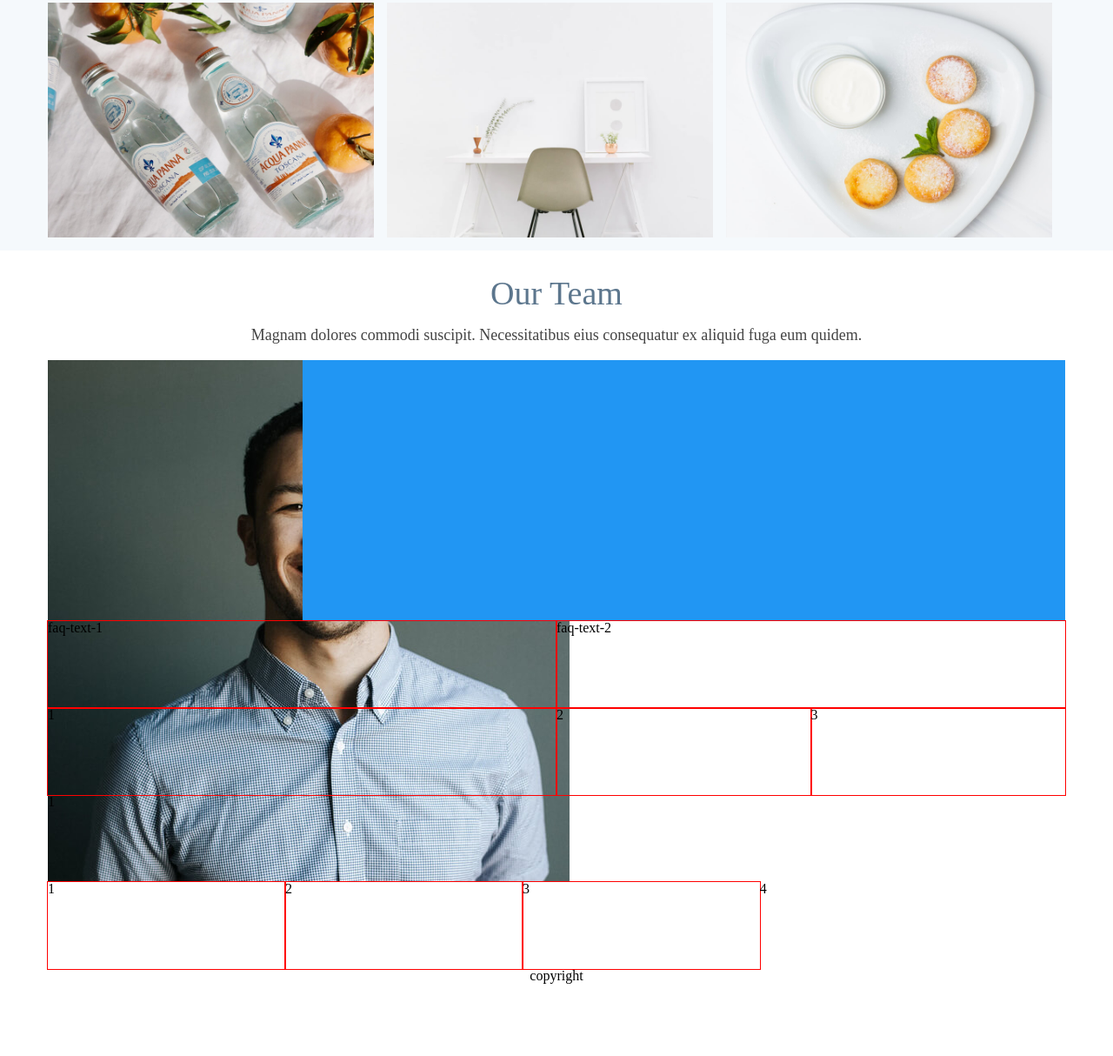
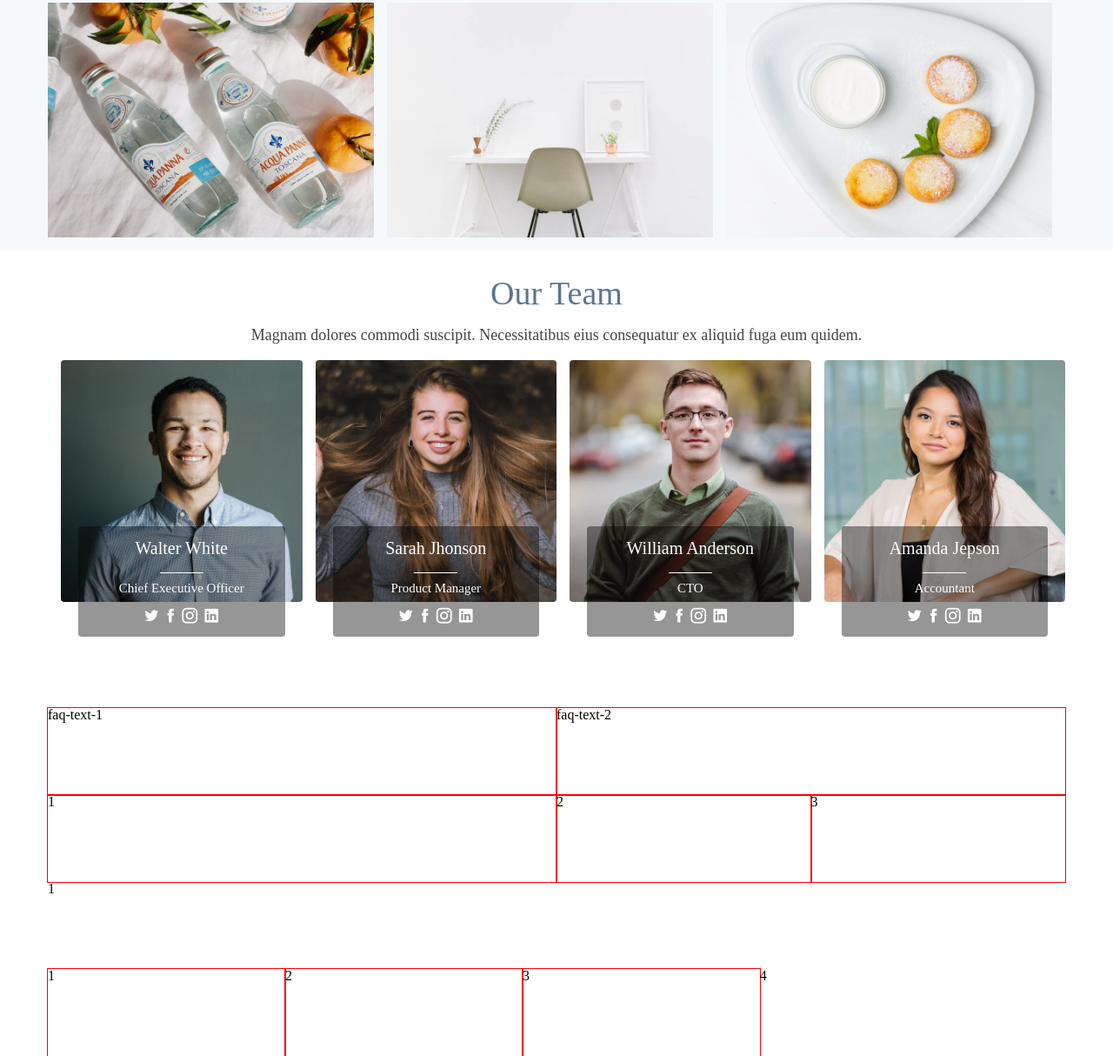
Before and after one commit to mugeshkumar11/fed-day-9, a plain HTML site: page index.html in a window 1280 px wide. Shown: the part 2986-4200 px from the top of the page at 87% size. Drawn offline with Linux system fonts and the light colour scheme.

Commit message:
add new file

```diff
--- a/css/main.css
+++ b/css/main.css
@@ -421,17 +421,17 @@
     background-color: #428bca;
 }
 
-.team-flex {
+.teamflex {
     display: flex;
     flex-wrap: wrap;
 }
 
-.team-flex .teambox {
+.teambox {
     width: 25%;
-    height: 300px;
-    padding-right: 15px;
+    height: 400px;
+    background-color:#fff;
+    padding-left: 15px;
     box-sizing: border-box;
-    background-color:#2196f3;
 }
 .teamhead h2{
     display: flex;
@@ -449,7 +449,67 @@
     padding-bottom: 20px;
     color: #444444;
 }
+.teaminfo{
+    position: relative;
+}
+.teaminfo .teampic{
+    overflow: hidden;
+    border-radius: 4px;
+}
+.teaminfo .teampic img {
+    width: 100%;
+    height: auto;
+    display: block;
+    box-sizing: border-box;
+}
+.teampic:hover img{
+    transition: all 0.3s ease;
+}
 
+
+.teamcontent{
+    position: absolute;
+    bottom: -40px;
+    left: 20px;
+    right: 20px;
+    background-color: rgba(0, 0, 0, 0.41);
+    padding: 15px 0px ;
+    text-align: center;
+    border-radius: 4px;
+    color: #444444;
+}
+.teamcontent h5{
+    color: #fff;
+    font-size: 20px;
+    padding-bottom: 10px;
+
+}
+.teamcontent .hrline{
+    width: 50px;
+    height: 1px;
+    background-color: #fff;
+    margin: 8px auto;
+    margin-bottom: 10px;
+
+}
+.teamcontent p{
+    color: #fff;
+    font-size: 15px;
+    padding-bottom: 15px;
+}
+.icons a{
+    text-decoration: none;
+    color: #fff;
+    font-size: 18px;
+    transition: all 0.3s ease;
+    margin-top: 15px;
+}
+.icons a:hover{
+    color: #428bca;
+}
+.icons a .icofont-instagram{
+    margin-right: 3px;
+}
 
 .faq-flex {
     display: flex;
--- a/index.html
+++ b/index.html
@@ -401,30 +401,90 @@
         </section>
     </section>
     <!--portfolio-->
-    <!--team-->
-    <section class="team">
+    <!--ourteam-->
+    <section class="ourteam">
         <section class="container">
-               <div class="teamhead">
-                 <h2>Our Team</h2>
-                 <p>Magnam dolores commodi suscipit. Necessitatibus eius consequatur ex aliquid fuga eum quidem.</p>
-               </div>
-            <div class="team-flex">
+            <div class="teamhead">
+                <h2>Our Team</h2>
+                <p>Magnam dolores commodi suscipit. Necessitatibus eius consequatur ex aliquid fuga eum quidem.</p>
+            </div>
+            <div class="teamflex">
                 <div class="teambox">
-                   <img src="css/team-1.jpg" alt="teampic">
+                    <div class="teaminfo">
+                        <div class="teampic">
+                            <img src="css/team-1.jpg" alt="teampic">
+                        </div>
+                         <div class="teamcontent">
+                            <h5>Walter White</h5>
+                            <div class="hrline"></div>
+                            <p>Chief Executive Officer</p>
+                            <div class="icons">
+                             <a href="#"><i class="icofont-twitter"></i></a>
+                             <a href="#"><i class="icofont-facebook"></i></a>
+                             <a href="#"><i class="icofont-instagram"></i></a>
+                             <a href="#"><i class="icofont-linkedin"></i></a>
+                            </div>
+                         </div>
+                    </div>
                 </div>
                 <div class="teambox">
-
+                    <div class="teaminfo">
+                        <div class="teampic">
+                            <img src="css/team-2.jpg" alt="teampic">
+                        </div>
+                         <div class="teamcontent">
+                            <h5>Sarah Jhonson</h5>
+                            <div class="hrline"></div>
+                            <p>Product Manager</p>
+                            <div class="icons">
+                             <a href="#"><i class="icofont-twitter"></i></a>
+                             <a href="#"><i class="icofont-facebook"></i></a>
+                             <a href="#"><i class="icofont-instagram"></i></a>
+                             <a href="#"><i class="icofont-linkedin"></i></a>
+                            </div>
+                         </div>
+                    </div>
                 </div>
                 <div class="teambox">
-
+                    <div class="teaminfo">
+                        <div class="teampic">
+                            <img src="css/team-3.jpg" alt="teampic">
+                        </div>
+                         <div class="teamcontent">
+                            <h5>William Anderson</h5>
+                            <div class="hrline"></div>
+                            <p>CTO</p>
+                            <div class="icons">
+                             <a href="#"><i class="icofont-twitter"></i></a>
+                             <a href="#"><i class="icofont-facebook"></i></a>
+                             <a href="#"><i class="icofont-instagram"></i></a>
+                             <a href="#"><i class="icofont-linkedin"></i></a>
+                            </div>
+                         </div>
+                    </div>
                 </div>
                 <div class="teambox">
-
+                    <div class="teaminfo">
+                        <div class="teampic">
+                            <img src="css/team-4.jpg" alt="teampic">
+                        </div>
+                         <div class="teamcontent">
+                            <h5>Amanda Jepson</h5>
+                            <div class="hrline"></div>
+                            <p>Accountant</p>
+                            <div class="icons">
+                             <a href="#"><i class="icofont-twitter"></i></a>
+                             <a href="#"><i class="icofont-facebook"></i></a>
+                             <a href="#"><i class="icofont-instagram"></i></a>
+                             <a href="#"><i class="icofont-linkedin"></i></a>
+                            </div>
+                         </div>
+                    </div>
                 </div>
             </div>
         </section>
     </section>
-    <!--team-->
+    <!--ourteam-->
     <!--faq-->
     <section class="faq">
         <section class="container">
```
